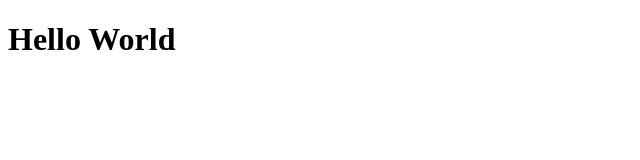
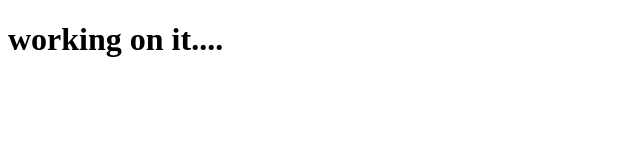
Before and after one commit to adityaML/adityaML.github.io, a plain HTML site: page index.html in a window 1280 px wide. Shown: the whole page, without its empty margins (0-640 px from the left). Drawn offline with Linux system fonts and the light colour scheme.

Commit message:
Update index.html

```diff
--- a/index.html
+++ b/index.html
@@ -1,6 +1,6 @@
 <!DOCTYPE html>
 <html>
   <body>
-    <h1>Hello World</h1>
+    <h1> working on it....</h1>
   </body>
 </html>
```
